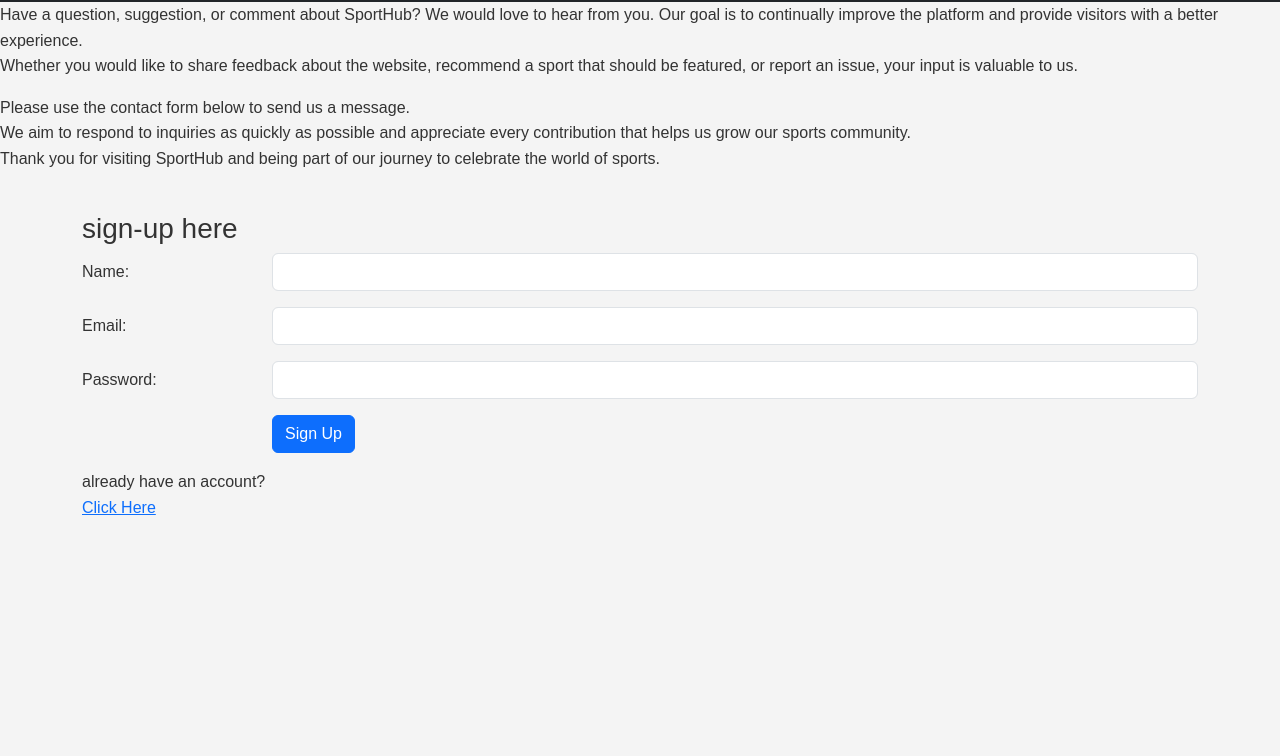
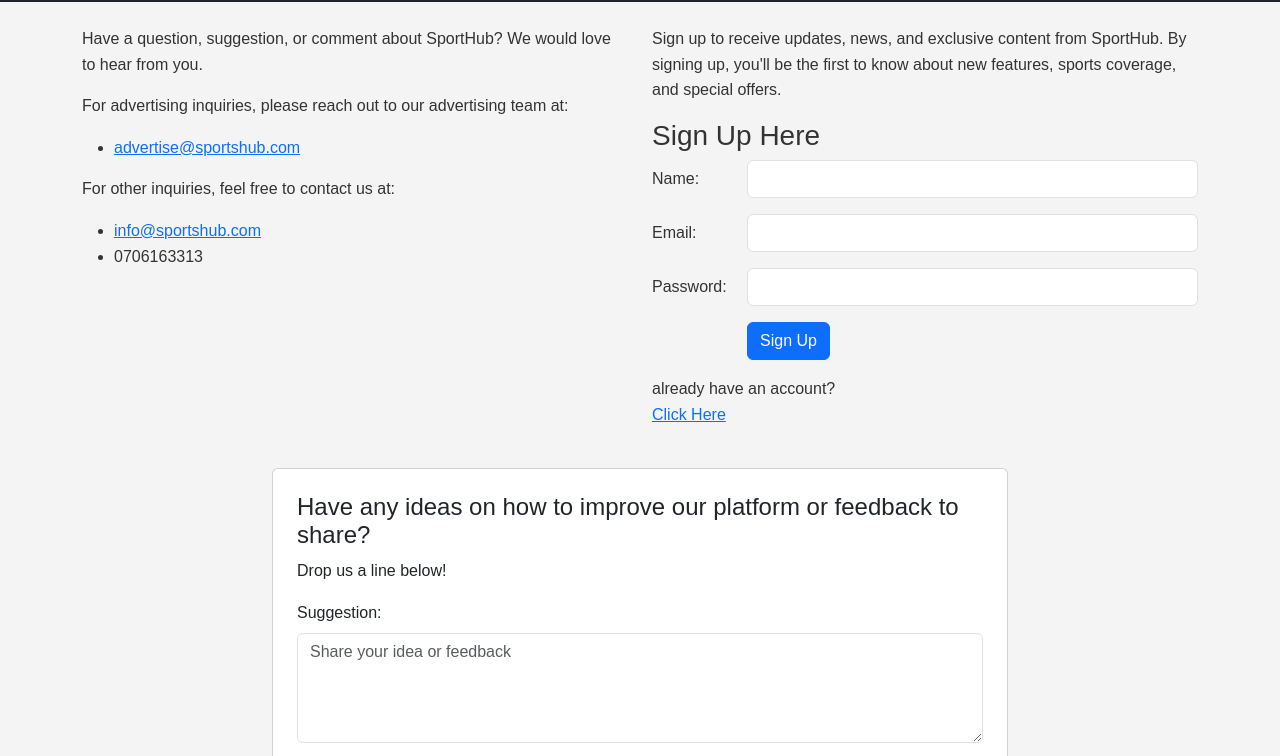
Before and after one commit to troymachael-ai/sports-centre, a plain HTML site: page contact.html in a window 1280 px wide. Shown: the part 56-812 px from the top of the page. Drawn offline with nearby package versions, Linux system fonts and the light colour scheme.

Commit message:
added suggestion form using bootsrap and finalised the page

```diff
--- a/contact.html
+++ b/contact.html
@@ -3,7 +3,7 @@
 <head>
   <meta charset="UTF-8">
   <meta name="viewport" content="width=device-width, initial-scale=1.0">
-  <title>Basketball - Sports Hub</title>
+  <title>Contact - Sports Hub</title>
 
   <link href="https://cdn.jsdelivr.net/npm/bootstrap@5.3.2/dist/css/bootstrap.min.css" rel="stylesheet">
 
@@ -14,7 +14,7 @@
 
   <nav class="navbar navbar-expand-lg navbar-dark bg-dark">
     <div class="container-fluid">
-      <a class="navbar-brand" href="index.html">Sports Hub</a>
+      <a class="navbar-brand" href="index.html">Home</a>
       <button class="navbar-toggler" type="button" data-bs-toggle="collapse"
               data-bs-target="#navbarNav" aria-controls="navbarNav"
               aria-expanded="false" aria-label="Toggle navigation">
@@ -33,18 +33,27 @@
       </div>
     </div>
   </nav>
-  <section>
-    <p>Have a question, suggestion, or comment about SportHub? We would love to hear from you.
-       Our goal is to continually improve the platform and provide visitors with a better experience.<br>
-        Whether you would like to share feedback about the website, recommend a sport that should be featured, or report an issue, your input is valuable to us.</p>
-       <p>Please use the contact form below to send us a message. <br>
-        We aim to respond to inquiries as quickly as possible and appreciate every contribution that helps us grow our sports community.<br>
-       Thank you for visiting SportHub and being part of our journey to celebrate the world of sports.</p>
-  </section>
+  <div class="container py-4">
+    <div class="row g-4">
+      <section class="col-lg-6">
+        <p>Have a question, suggestion, or comment about SportHub? We would love to hear from you.
+            </p>
+            <p> For advertising inquiries, please reach out to our advertising team at:</p>
+              <ul>
+              <li><a href="advertise@sportshub.com">advertise@sportshub.com</a></ul>
+                <p>For other inquiries, feel free to contact us at:</p>
+                <ul>
+                  <li><a href="info@sportshub.com">info@sportshub.com</a></li>
+                  <li>0706163313</li>
+                </ul>
 
+          </p>
+      </section>
 
-        <div class="signupcontainer container py-4">
-          <h3>sign-up here</h3>
+      <section class="col-lg-6">
+        <div class="signupcontainer">
+          <p>Sign up to receive updates, news, and exclusive content from SportHub. By signing up, you'll be the first to know about new features, sports coverage, and special offers.</p>
+          <h3>Sign Up Here</h3>
           <form id="sign-upForm">
             <div class="row mb-3 align-items-center">
               <label for="name" class="col-sm-2 col-form-label">Name:</label>
@@ -78,6 +87,29 @@
             <a href="login.html">Click Here</a>
           </p>
         </div>
+      </section>
+    </div>
+
+    <div class="row justify-content-center">
+      <div class="col-lg-8">
+        <div class="card p-4 mt-4">
+          <h4>Have any ideas on how to improve our platform or feedback to share?</h4>
+          <p>Drop us a line below!</p>
+          <form id="suggestion-form">
+            <div class="mb-3">
+              <label for="suggestion" class="form-label">Suggestion:</label>
+              <textarea class="form-control" id="suggestion" name="suggestion" rows="4" placeholder="Share your idea or feedback"></textarea>
+            </div>
+            <button type="submit" class="btn btn-primary">Submit</button>
+          </form>
+        </div>
+      </div>
+    </div>
+  </div>
+  <footer class="contact">
+    <p>&copy; 2026 Sports Hub | All Rights Reserved</p>
+  </footer>
         <script src="contact.js"></script>
+        <script src="https://cdn.jsdelivr.net/npm/bootstrap@5.3.2/dist/js/bootstrap.bundle.min.js"></script>
     </body>
 </html>
```
